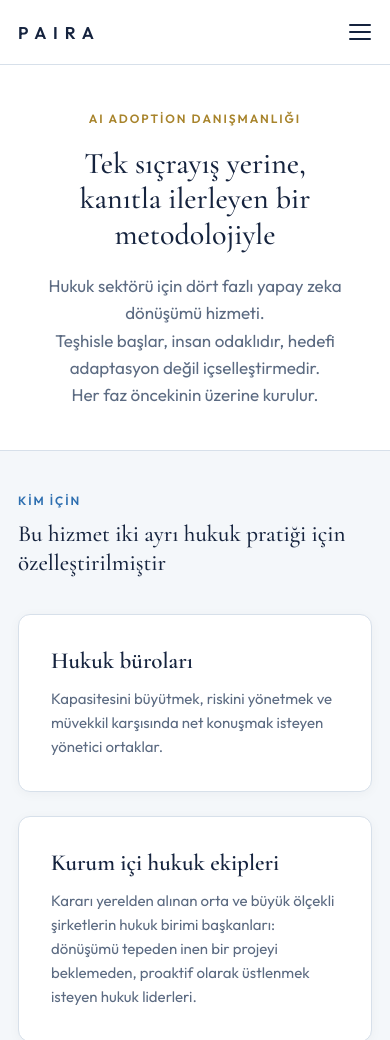
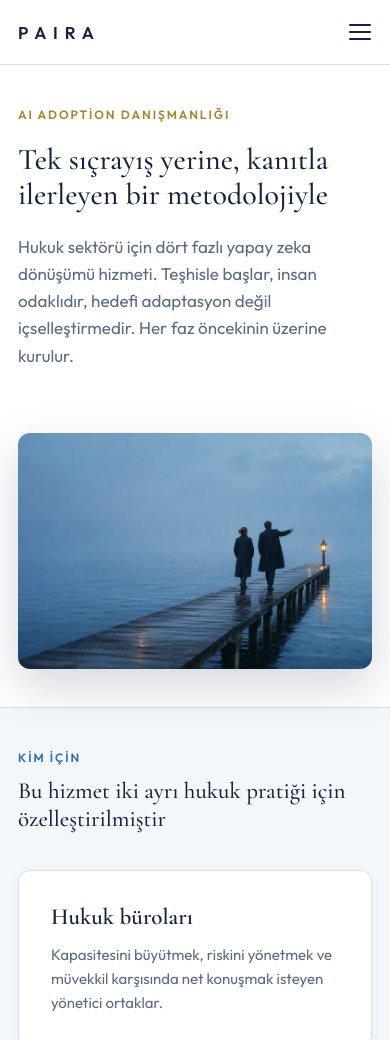
Before and after one commit to burakozdemir84/mypaira, a plain HTML site: page site/danismanlik.html in a window 390 px wide. Shown: the top 1040 px of the page. Drawn offline with nearby package versions, Linux system fonts and the light colour scheme.

Commit message:
Danışmanlık: hero'ya iskele görseli (TR, EN)
Hero iki sütunlu oldu: solda metin, sağda su ve rehberlik görseli
(assets/danismanlik-hero.webp, 1536x1024, 69 KB). Mobilde görsel metnin altında.

Co-Authored-By: Claude Opus 5.5 <noreply@anthropic.com>
Claude-Session: https://claude.ai/code/session_01B59pcyPSCCPqZMGoH9iKz1

```diff
--- a/site/danismanlik.html
+++ b/site/danismanlik.html
@@ -201,10 +201,13 @@ img,video{max-width:100%;height:auto}
 
 <!-- INTRO -->
 <section data-screen-label="Danismanlik Intro" style="background: #FFFFFF">
-  <div style="max-width: 840px; margin: 0 auto; padding: 88px 32px 64px; display: flex; flex-direction: column; gap: 20px; text-align: center; align-items: center">
+  <div style="max-width: 1240px; margin: 0 auto; padding: 80px 32px 72px; display: grid; grid-template-columns: 5fr 6fr; gap: 64px; align-items: center">
+    <div style="display: flex; flex-direction: column; gap: 20px">
     <div style="font-size: 12px; letter-spacing: 0.16em; text-transform: uppercase; font-weight: 600; color: #A8842C">AI Adoption Danışmanlığı</div>
-    <h1 style="margin: 0; font-family: 'Cormorant Garamond', serif; font-weight: 500; font-size: 52px; line-height: 1.1; color: #15233E">Tek sıçrayış yerine,<br>kanıtla ilerleyen bir metodolojiyle</h1>
-    <p style="margin: 0; font-size: 17px; line-height: 1.6; color: #5C6B82; max-width: 620px">Hukuk sektörü için dört fazlı yapay zeka dönüşümü hizmeti.<br>Teşhisle başlar, insan odaklıdır, hedefi adaptasyon değil içselleştirmedir.<br>Her faz öncekinin üzerine kurulur.</p>
+    <h1 style="margin: 0; font-family: 'Cormorant Garamond', serif; font-weight: 500; font-size: 52px; line-height: 1.1; color: #15233E">Tek sıçrayış yerine, kanıtla ilerleyen bir metodolojiyle</h1>
+    <p style="margin: 0; font-size: 17px; line-height: 1.6; color: #5C6B82; max-width: 560px">Hukuk sektörü için dört fazlı yapay zeka dönüşümü hizmeti. Teşhisle başlar, insan odaklıdır, hedefi adaptasyon değil içselleştirmedir. Her faz öncekinin üzerine kurulur.</p>
+    </div>
+    <img src="/assets/danismanlik-hero.webp" alt="Sisli bir sabahta suya uzanan iskelede yürüyen iki kişi; biri yolu gösteriyor" width="1536" height="1024" fetchpriority="high" style="width: 100%; height: auto; aspect-ratio: 3 / 2; object-fit: cover; border-radius: 12px; display: block; box-shadow: 0 18px 48px rgba(21,35,62,0.18)">
   </div>
 </section>
 
```
Also changed, not shown: site/en/consulting.html (+5 -2 lines), site/assets/danismanlik-hero.webp (added).
